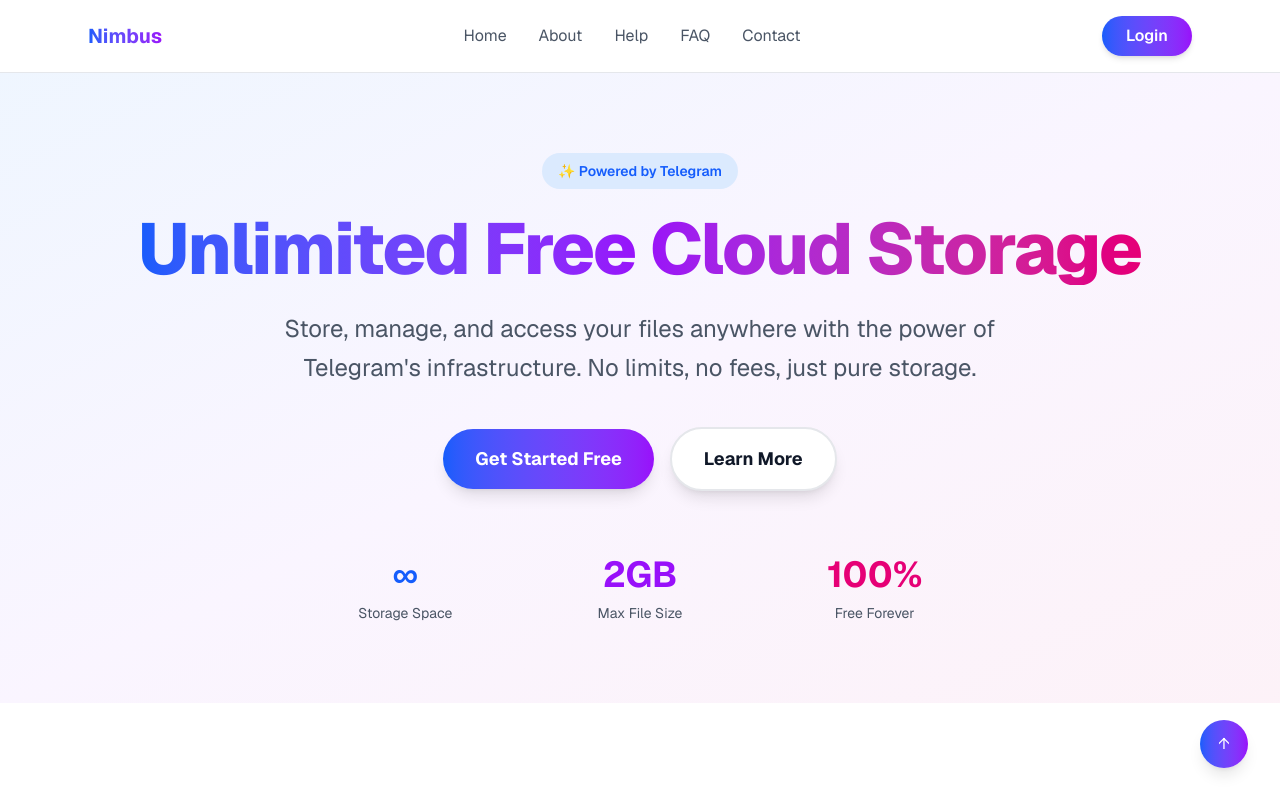
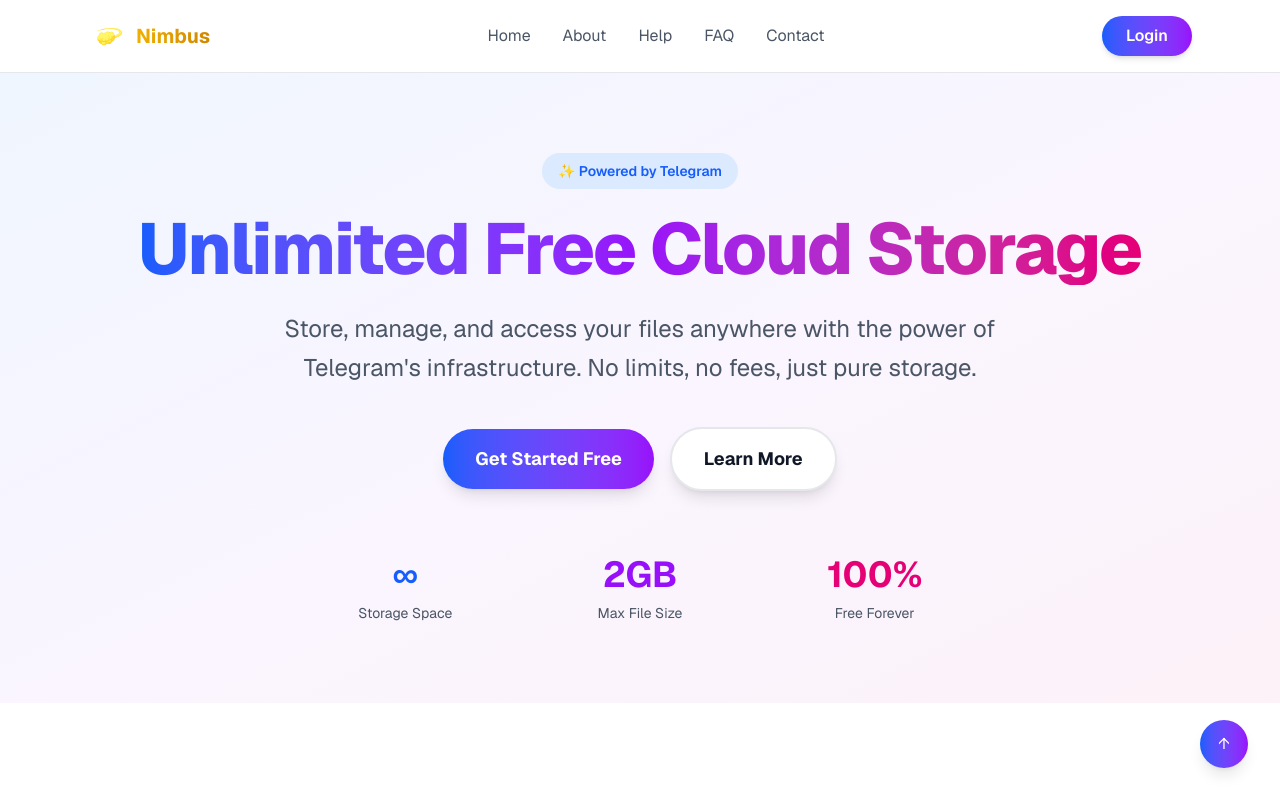
Before and after one commit to CodyRgb/nimbus, a Next.js app in the folder nimbus/: page / in a window 1280 px wide. Shown: the top 787 px of the page. Built offline with nearby package versions, Linux system fonts and the light colour scheme.

Commit message:
logo added

```diff
--- a/nimbus/app/components/Navbar.tsx
+++ b/nimbus/app/components/Navbar.tsx
@@ -1,6 +1,7 @@
 "use client";
 
 import Link from "next/link";
+import Image from "next/image";
 import { useRouter } from "next/navigation";
 import { useAuth } from "../context/AuthContext";
 import api from "../../lib/api";
@@ -24,9 +25,10 @@
 
     return (
         <header className="flex items-center justify-between px-6 py-4 border-b border-gray-200 dark:border-gray-800 bg-white dark:bg-gray-900">
-            {/* Website Logo/Brand Name */}
-            <Link href="/" className="text-xl font-bold text-blue-600">
-                Nimbus
+            {/* Website Logo */}
+            <Link href="/" className="flex items-center gap-2">
+                <Image src="/nimbus-logo.png" alt="Nimbus Logo" width={40} height={40} className="object-contain" />
+                <span className="text-xl font-bold bg-gradient-to-r from-yellow-500 to-yellow-600 bg-clip-text text-transparent">Nimbus</span>
             </Link>
 
             <div className="flex items-center space-x-4">
--- a/nimbus/app/page.tsx
+++ b/nimbus/app/page.tsx
@@ -1,6 +1,7 @@
 "use client";
 
 import Link from "next/link";
+import Image from "next/image";
 import { useState } from "react";
 
 export default function LandingPage() {
@@ -99,9 +100,12 @@
       <nav className="sticky top-0 z-50 bg-white/80 dark:bg-gray-900/80 backdrop-blur-md border-b border-gray-200 dark:border-gray-800">
         <div className="max-w-6xl mx-auto px-6 py-4">
           <div className="flex justify-between items-center">
-            <span className="text-xl font-bold bg-gradient-to-r from-blue-600 to-purple-600 bg-clip-text text-transparent">
-              Nimbus
-            </span>
+            <Link href="/" className="flex items-center gap-2">
+              <Image src="/nimbus-logo.png" alt="Nimbus Logo" width={40} height={40} className="object-contain" />
+              <span className="text-xl font-bold bg-gradient-to-r from-yellow-500 to-yellow-600 bg-clip-text text-transparent">
+                Nimbus
+              </span>
+            </Link>
             <div className="hidden md:flex space-x-8">
               <button
                 onClick={() => scrollToSection("hero")}
@@ -754,9 +758,12 @@
         <div className="max-w-6xl mx-auto">
           <div className="grid grid-cols-1 md:grid-cols-4 gap-8 mb-8">
             <div className="md:col-span-2">
-              <span className="text-2xl font-bold bg-gradient-to-r from-blue-600 to-purple-600 bg-clip-text text-transparent">
-                Nimbus
-              </span>
+              <div className="flex items-center gap-2 mb-3">
+                <Image src="/nimbus-logo.png" alt="Nimbus Logo" width={36} height={36} className="object-contain" />
+                <span className="text-2xl font-bold bg-gradient-to-r from-yellow-500 to-yellow-600 bg-clip-text text-transparent">
+                  Nimbus
+                </span>
+              </div>
               <p className="text-sm text-gray-500 mt-3 max-w-sm">
                 Unlimited free cloud storage powered by Telegram. Store, manage,
                 and access your files from anywhere.
```
Also changed, not shown: nimbus/public/nimbus-logo.png (added).
